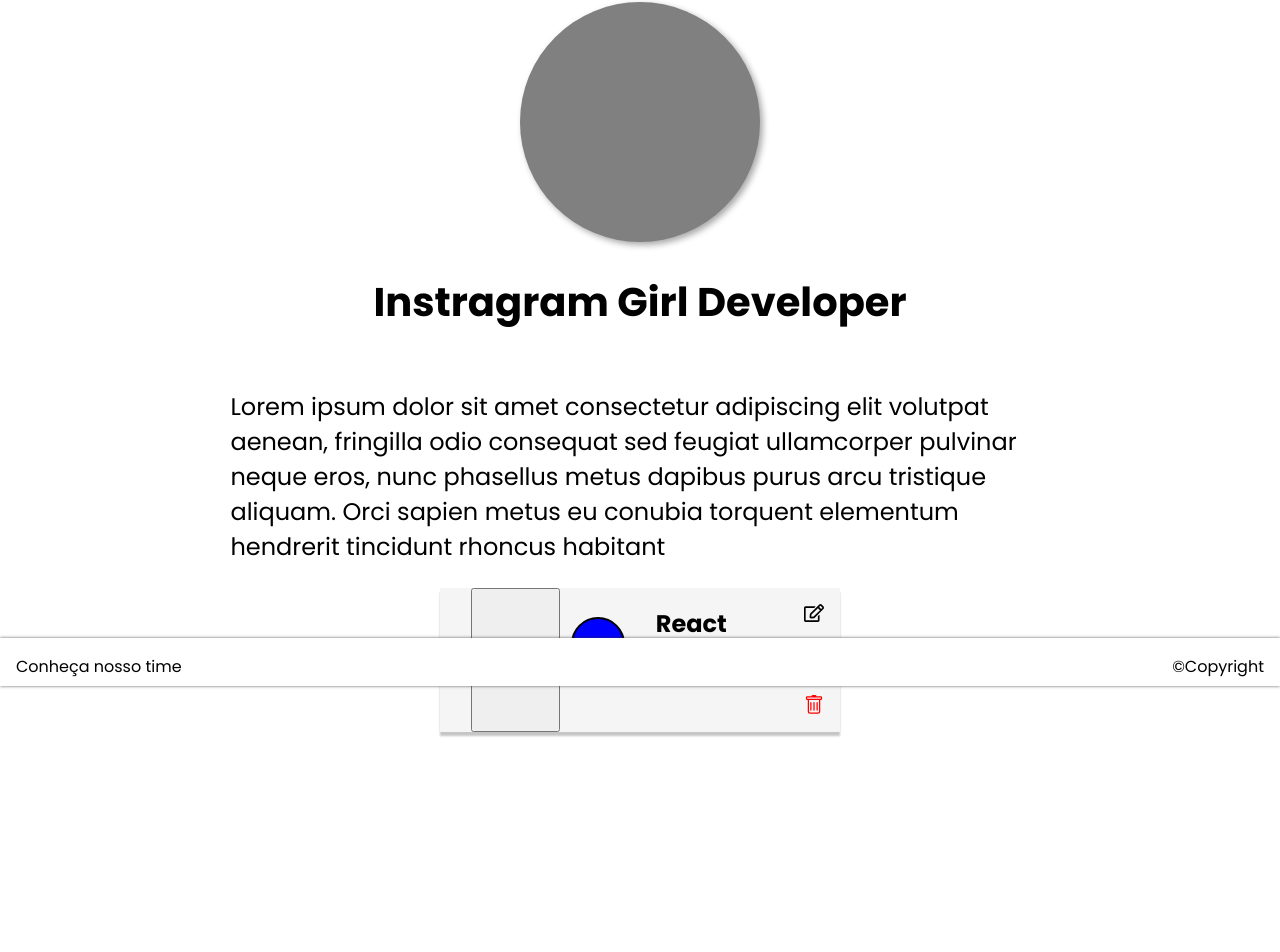
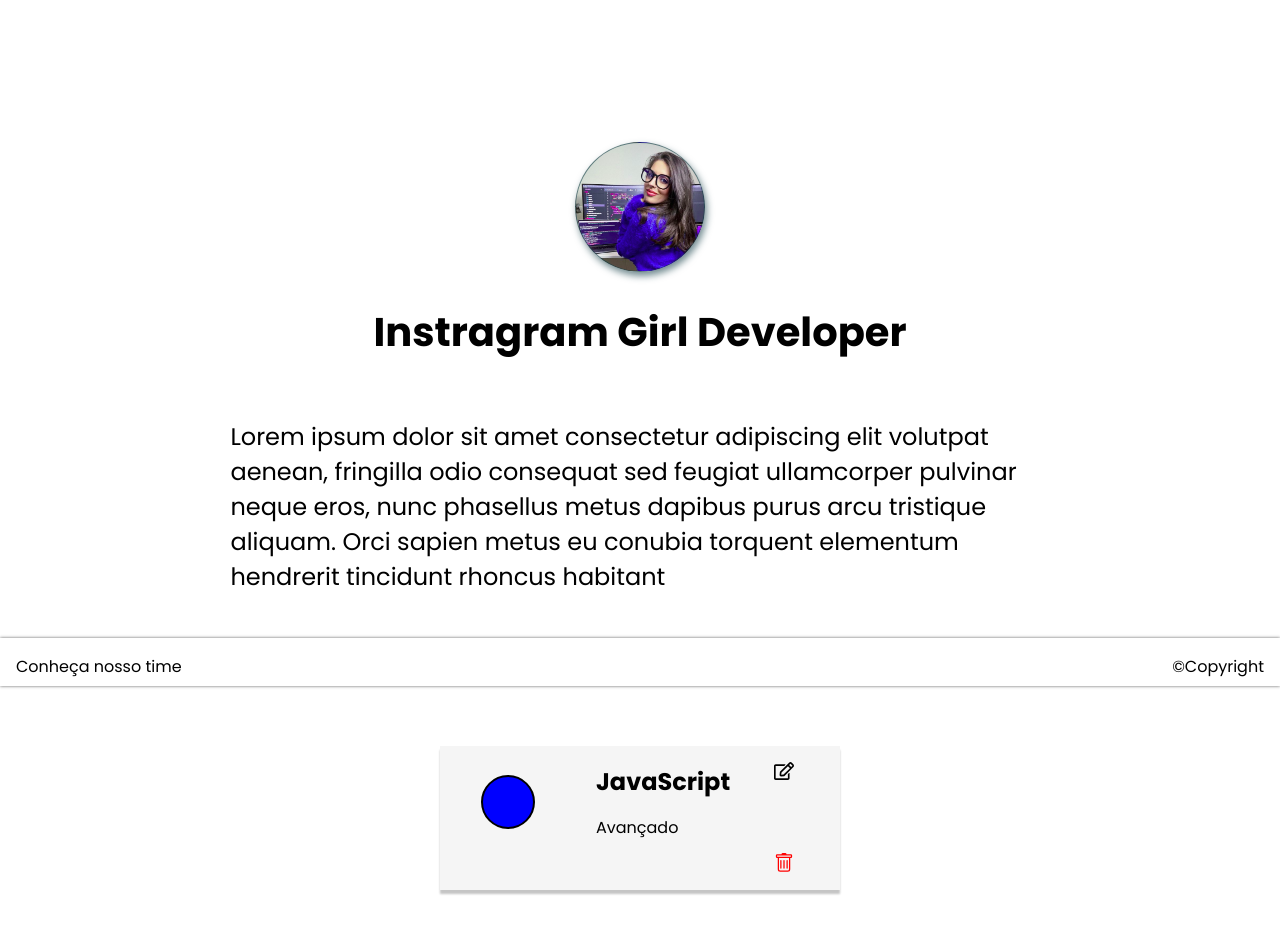
Before and after one commit to KevinWis/MyStack, a React (Create React App) app: page /my-profile in a window 1280 px wide. Shown: the part 114-1066 px from the top of the page. Before the commit the page ends 1006 px from the top, so only its background shows below. Built offline with nearby package versions, Linux system fonts and the light colour scheme.

Commit message:
Refeito o mapeamento para o componentes

```diff
--- a/src/components/shared/cardeditprofile/index.jsx
+++ b/src/components/shared/cardeditprofile/index.jsx
@@ -11,11 +11,11 @@ import { FaRegEdit } from "react-icons/fa";
 import { Select, MenuItem, InputLabel } from "@material-ui/core";
 import DefaultButton from "../../shared/buttons/defaultButton";
 import {updateTech} from "../../../kenzieHub/techs/updateTech";
-import {getMyProfile} from "../../../kenzieHub/user/myProfile";
 
 
-const Carteditprofile = () => {
-  const [user, setuser] = useState([]);
+
+const Carteditprofile = ({status,title}) => {
+
 
   const [show, setshow] = useState(false);
   const [techUpdateInfo, settechUpdateInfo] = useState({
@@ -24,11 +24,7 @@ const Carteditprofile = () => {
 
   console.log(techUpdateInfo);
 
-  const userstatus = async() =>{
-      const myuser = await getMyProfile()
-      setuser(myuser)
-      console.log(user)
-  }
+
 
   const handclick = () => {
     setshow(!show);
@@ -37,11 +33,10 @@ const Carteditprofile = () => {
   return (
     <>
       <ContainerTech opens={show}>
-    <button onClick={userstatus}>ENviar novo</button>
         <CardIcons></CardIcons>
         <CardTitulo>
-          <h2> React </h2>
-          <p> Iniciante</p>
+          <h2> {title} </h2>
+          <p> {status}</p>
           {show ? (
             <div>
               <InputLabel id="select-label">Nivel</InputLabel>
--- a/src/components/shared/cardprofile/index.jsx
+++ b/src/components/shared/cardprofile/index.jsx
@@ -1,11 +1,11 @@
 import { Container, Cardmain, Cardimage, ContainerBio,Containertitle,ContainerBios} from "./style";
 
-const CardProfile = () => {
+const CardProfile = ({imageUrl}) => {
   return (
     <>
       <Container>
-        <Cardmain>
-          <Cardimage>
+          <Cardmain avatar={imageUrl}>
+          <Cardimage >
           </Cardimage>
           <ContainerBio>
             <Containertitle>Instragram Girl Developer</Containertitle>
--- a/src/components/shared/cardprofile/style.js
+++ b/src/components/shared/cardprofile/style.js
@@ -1,4 +1,5 @@
 import styled  from "styled-components";
+import Egirl from "./placeholders/e-girl.png";
 
 export const Container = styled.div`
  width:100%;
@@ -11,12 +12,15 @@ export const Cardmain = styled.div`
  text-align:center;
 `;
 export const Cardimage = styled.div`
-  width: 15rem;
-  height:  15rem;
-  margin-top: 20px;
-  background-color: gray;
+  width: 128px;
+  height: 128px;
   border-radius: 50%;
-  filter: drop-shadow(3px 3px 3px #A8A8A8);
+  background-image: url(${({ avatar }) => (avatar ? avatar : Egirl)});
+  background-size: cover;
+  margin: auto;
+  margin-top: -64px;
+  border: 1px solid rgba(21, 64, 72, 0.6);
+  box-shadow: 2px 4px 7px rgba(21, 64, 72, 0.6);
 `;
 export const ContainerBio = styled.div`
  width:80%;
--- a/src/pages/pageprofile/index.jsx
+++ b/src/pages/pageprofile/index.jsx
@@ -1,16 +1,170 @@
 import CardProfile from "../../components/shared/cardprofile";
 import Carteditprofile from "../../components/shared/cardeditprofile";
 import React from "react";
-import { Container } from "./style";
+import { Container, ContainerCard } from "./style";
 
 const PageProfile = () => {
+  const userMock = {
+    user: {
+      id: "c92d0549-c36c-4e99-b822-f0e23a292cc1",
+      name: "Bruno Gehlen",
+      email: "tousepc@gmail.com",
+      course_module: "Your Course",
+      bio: "Bio",
+      contact: "0000-0000",
+      techs: [
+        {
+          id: "3605f744-11c1-4a61-af6d-f3b7c39a6e06",
+          title: "JavaScript",
+          status: "Avançado",
+          created_at: "2020-12-14T19:40:58.601Z",
+          updated_at: "2020-12-14T19:40:58.601Z",
+        },
+        {
+          id: "3cf4ce6e-0703-4e92-94a2-cd4c04574458",
+          title: "React",
+          status: "Avançado",
+          created_at: "2020-12-14T19:40:47.844Z",
+          updated_at: "2020-12-14T19:58:31.440Z",
+        },
+        {
+          id: "3605f744-11c1-4a61-af6d-f3b7c39a6e06",
+          title: "JavaScript",
+          status: "Iniciante",
+          created_at: "2020-12-14T19:40:58.601Z",
+          updated_at: "2020-12-14T19:40:58.601Z",
+        },
+        {
+          id: "3cf4ce6e-0703-4e92-94a2-cd4c04574458",
+          title: "React",
+          status: "Avançado",
+          created_at: "2020-12-14T19:40:47.844Z",
+          updated_at: "2020-12-14T19:58:31.440Z",
+        },
+        {
+          id: "3605f744-11c1-4a61-af6d-f3b7c39a6e06",
+          title: "JavaScript",
+          status: "Iniciante",
+          created_at: "2020-12-14T19:40:58.601Z",
+          updated_at: "2020-12-14T19:40:58.601Z",
+        },
+        {
+          id: "3cf4ce6e-0703-4e92-94a2-cd4c04574458",
+          title: "React",
+          status: "Avançado",
+          created_at: "2020-12-14T19:40:47.844Z",
+          updated_at: "2020-12-14T19:58:31.440Z",
+        },
+        {
+          id: "3605f744-11c1-4a61-af6d-f3b7c39a6e06",
+          title: "JavaScript",
+          status: "Iniciante",
+          created_at: "2020-12-14T19:40:58.601Z",
+          updated_at: "2020-12-14T19:40:58.601Z",
+        },
+        {
+          id: "3cf4ce6e-0703-4e92-94a2-cd4c04574458",
+          title: "React",
+          status: "Avançado",
+          created_at: "2020-12-14T19:40:47.844Z",
+          updated_at: "2020-12-14T19:58:31.440Z",
+        },
+        {
+          id: "3605f744-11c1-4a61-af6d-f3b7c39a6e06",
+          title: "JavaScript",
+          status: "Iniciante",
+          created_at: "2020-12-14T19:40:58.601Z",
+          updated_at: "2020-12-14T19:40:58.601Z",
+        },
+        {
+          id: "3cf4ce6e-0703-4e92-94a2-cd4c04574458",
+          title: "React",
+          status: "Avançado",
+          created_at: "2020-12-14T19:40:47.844Z",
+          updated_at: "2020-12-14T19:58:31.440Z",
+        },
+        {
+          id: "3605f744-11c1-4a61-af6d-f3b7c39a6e06",
+          title: "JavaScript",
+          status: "Iniciante",
+          created_at: "2020-12-14T19:40:58.601Z",
+          updated_at: "2020-12-14T19:40:58.601Z",
+        },
+        {
+          id: "3cf4ce6e-0703-4e92-94a2-cd4c04574458",
+          title: "React",
+          status: "Avançado",
+          created_at: "2020-12-14T19:40:47.844Z",
+          updated_at: "2020-12-14T19:58:31.440Z",
+        },
+        {
+          id: "3605f744-11c1-4a61-af6d-f3b7c39a6e06",
+          title: "JavaScript",
+          status: "Iniciante",
+          created_at: "2020-12-14T19:40:58.601Z",
+          updated_at: "2020-12-14T19:40:58.601Z",
+        },
+        {
+          id: "3cf4ce6e-0703-4e92-94a2-cd4c04574458",
+          title: "React",
+          status: "Avançado",
+          created_at: "2020-12-14T19:40:47.844Z",
+          updated_at: "2020-12-14T19:58:31.440Z",
+        },
+      ],
+      works: [
+        {
+          id: "cee74282-9f76-484e-8a28-f7281eda3761",
+          title: "KenzieHub",
+          description:
+            "I was the backend developer of this project, and i did it using Typescript and NodeJS",
+          deploy_url: "https://kenziehub.me",
+          created_at: "2020-12-12T16:59:35.264Z",
+          updated_at: "2020-12-12T16:59:35.264Z",
+        },
+        {
+          id: "fe2319a3-bdcc-44de-9e74-ce44991c9090",
+          title: "KenzieHub",
+          description:
+            "I was the backend developer of this project, and i did it using Typescript and NodeJS",
+          deploy_url: "https://kenziehub.me",
+          created_at: "2020-12-12T16:59:35.306Z",
+          updated_at: "2020-12-12T16:59:35.306Z",
+        },
+        {
+          id: "1e5427ae-1411-447a-babe-8f2385211341",
+          title: "asdasdasd",
+          description: "asdasdasd",
+          deploy_url: "https://kenziehub.me",
+          created_at: "2020-12-12T16:42:58.963Z",
+          updated_at: "2020-12-12T18:12:18.158Z",
+        },
+      ],
+      created_at: "2020-12-12T05:27:29.243Z",
+      updated_at: "2020-12-14T19:51:49.233Z",
+      avatar_url:
+        "https://kenziehub.s3.amazonaws.com/bc774f7e75ff3f1d3e28-uncle_Bob.png",
+    },
+    token:
+      "eyJhbGciOiJIUzI1NiIsInR5cCI6IkpXVCJ9.eyJpYXQiOjE2MDc5NzkwMzQsImV4cCI6MTYwODIzODIzNCwic3ViIjoiYzkyZDA1NDktYzM2Yy00ZTk5LWI4MjItZjBlMjNhMjkyY2MxIn0.5SMSAw1Trju6M3EmpJ6fi3oaDbYqL65m3d-l-f2R9oo",
+  };
 
   return (
     <>
       <Container>
-        <CardProfile></CardProfile>
+        <CardProfile imageUrl={userMock.user.avatar_url}></CardProfile>
 
-        <Carteditprofile></Carteditprofile>
+        {userMock.user.techs.map(({ status, title }, index) => {
+          return (
+            <ContainerCard>
+              <Carteditprofile
+                key={index}
+                status={status}
+                title={title}
+              ></Carteditprofile>
+            </ContainerCard>
+          );
+        })}
       </Container>
     </>
   );
--- a/src/pages/pageprofile/style.js
+++ b/src/pages/pageprofile/style.js
@@ -1,9 +1,13 @@
 import styled from "styled-components";
 
 export const Container= styled.div`
-margin-top:6rem;
+margin-top:20rem;
 margin-bottom:10rem;
 display:flex;
 flex-direction:column;
 align-items:center;
 `;
+
+export const ContainerCard= styled.div`
+margin-top:8rem;
+`;
```
Also changed, not shown: src/components/shared/cardprofile/placeholders/e-girl.png (added).
